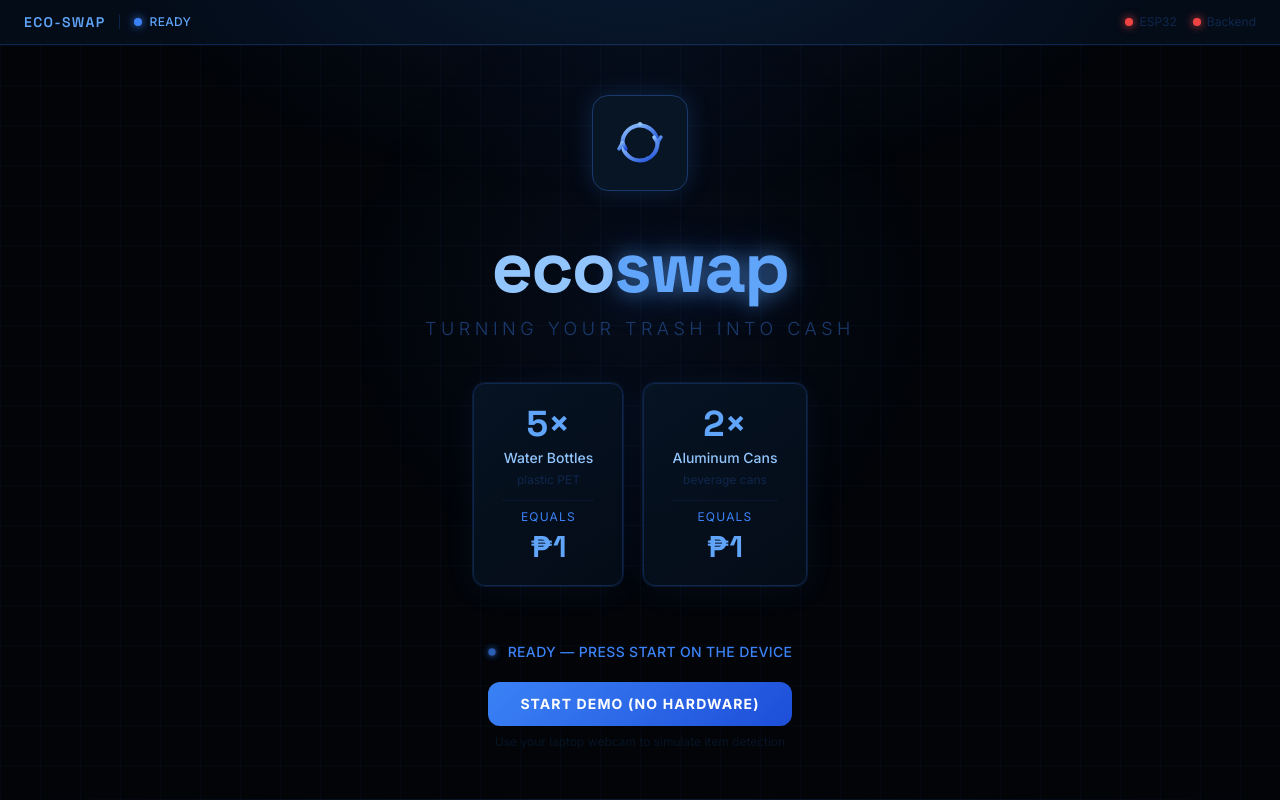
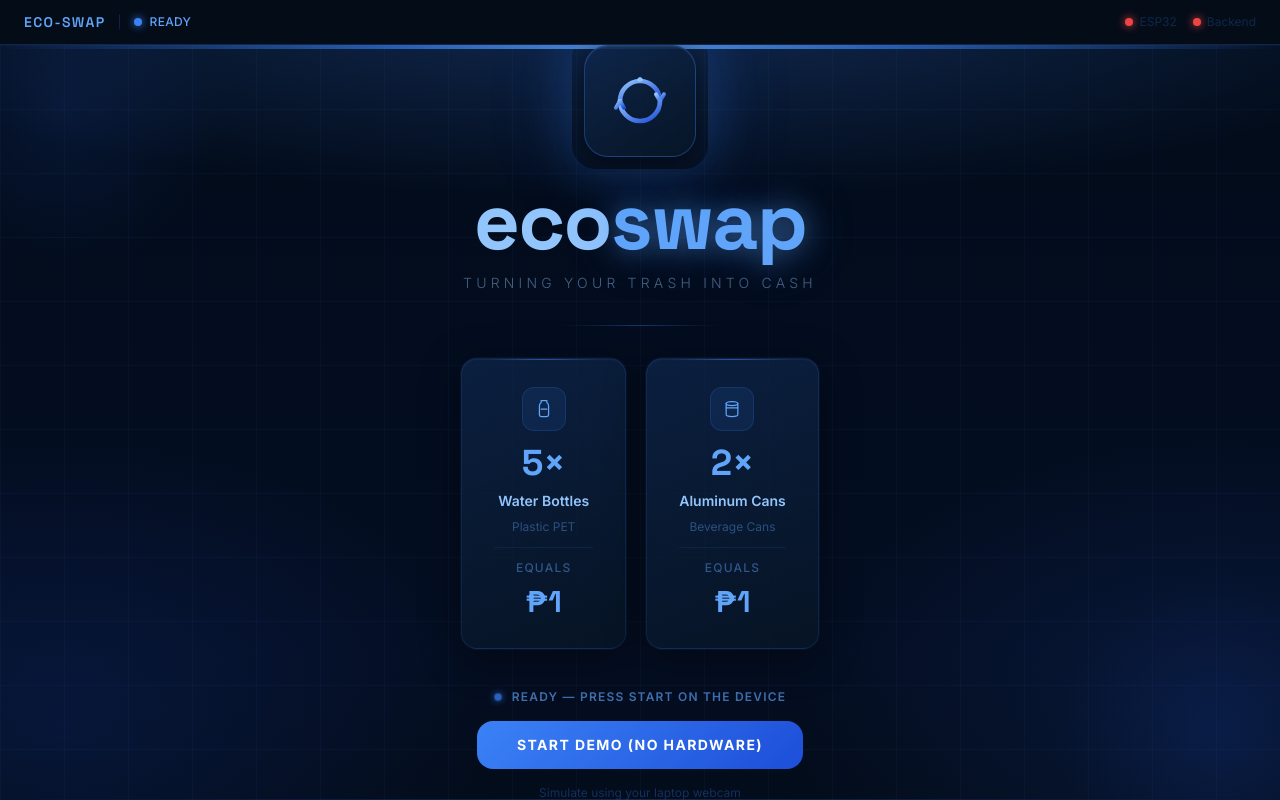
Before and after one commit to sh3ki/EcoSwap, a React (Vite) app in the folder frontend/: page / in a window 1280 px wide. Built offline with nearby package versions, Linux system fonts and the light colour scheme; no server answers.

Commit message:
Update frontend/src/components/IdleScreen.jsx

```diff
--- a/frontend/src/components/IdleScreen.jsx
+++ b/frontend/src/components/IdleScreen.jsx
@@ -1,43 +1,114 @@
 /**
  * IdleScreen — shown when state === "IDLE"
- * Full-screen landing with logo, tagline, exchange rates.
+ * Full-screen landing with atmospheric sky-blue hero design.
  */
 import { API_URL } from '../config'
 
 async function startSimulation() {
   await fetch(`${API_URL}/simulate/start`, { method: 'POST' })
 }
+
+// ── Palette constants (used inline to bypass stale Tailwind cache) ─────────
+const B = {
+  sky:    '#93c5fd',
+  bright: '#60a5fa',
+  mid:    '#3b82f6',
+  deep:   '#1d4ed8',
+  dark:   '#071525',
+  darker: '#040c18',
+  border: 'rgba(59,130,246,0.18)',
+  borderBright: 'rgba(59,130,246,0.35)',
+  dimText: 'rgba(147,197,253,0.45)',
+  midText: 'rgba(96,165,250,0.65)',
+}
+
 export default function IdleScreen() {
   return (
-    <div className="relative flex-1 flex flex-col items-center justify-center
-                    eco-grid-bg eco-radial-glow overflow-hidden select-none">
+    <div
+      className="relative flex-1 flex flex-col items-center justify-center overflow-hidden select-none"
+      style={{
+        background: `
+          radial-gradient(ellipse 130% 55% at 50% -8%, rgba(59,130,246,0.28) 0%, transparent 52%),
+          radial-gradient(ellipse 60% 70% at 5%  90%, rgba(29,78,216,0.14)  0%, transparent 55%),
+          radial-gradient(ellipse 60% 70% at 95% 90%, rgba(37,99,235,0.12)  0%, transparent 55%),
+          linear-gradient(180deg, #020b18 0%, #030d1f 40%, #040e22 80%, #030c1a 100%)
+        `,
+      }}
+    >
+      {/* ── Decorative grid ── */}
+      <div
+        className="absolute inset-0 pointer-events-none"
+        style={{
+          backgroundImage: `
+            linear-gradient(rgba(59,130,246,0.05) 1px, transparent 1px),
+            linear-gradient(90deg, rgba(59,130,246,0.05) 1px, transparent 1px)
+          `,
+          backgroundSize: '64px 64px',
+        }}
+      />
 
-      {/* Ambient glow blob */}
-      <div className="absolute top-1/3 left-1/2 -translate-x-1/2 -translate-y-1/2
-                      w-[600px] h-[600px] rounded-full pointer-events-none"
+      {/* ── Top aurora beam ── */}
+      <div
+        className="absolute top-0 left-0 right-0 h-1 pointer-events-none"
+        style={{ background: 'linear-gradient(90deg, transparent 0%, rgba(59,130,246,0.6) 30%, rgba(96,165,250,0.8) 50%, rgba(59,130,246,0.6) 70%, transparent 100%)' }}
+      />
+
+      {/* ── Decorative orb corners ── */}
+      <div className="absolute -top-24 -left-24 w-80 h-80 rounded-full pointer-events-none"
+           style={{ background: 'radial-gradient(circle, rgba(37,99,235,0.12) 0%, transparent 70%)' }} />
+      <div className="absolute -bottom-24 -right-24 w-80 h-80 rounded-full pointer-events-none"
+           style={{ background: 'radial-gradient(circle, rgba(29,78,216,0.10) 0%, transparent 70%)' }} />
+
+      {/* ── Main content ── */}
+      <div className="relative z-10 flex flex-col items-center gap-8 px-8 fade-in">
+
+        {/* Logo mark */}
+        <div className="flex flex-col items-center gap-6">
+          <div className="relative">
+            <div
+              className="absolute -inset-3 rounded-3xl pointer-events-none"
+              style={{ boxShadow: '0 0 50px rgba(59,130,246,0.30), 0 0 100px rgba(59,130,246,0.10)' }}
+            />
+            <div
+              className="relative flex items-center justify-center w-28 h-28 rounded-3xl"
               style={{
-             background: 'radial-gradient(circle, rgba(59,130,246,0.08) 0%, transparent 70%)'
-           }} />
-
-      {/* Content */}
-      <div className="relative z-10 flex flex-col items-center gap-10 px-8 fade-in">
-
-        {/* Logo mark — ecoswap circular-arrow icon */}
-        <div className="flex items-center justify-center w-24 h-24 rounded-2xl
-                        bg-eco-800 border border-eco-600 shadow-eco-md">
-          <EcoSwapIcon className="w-14 h-14" />
+                background: `linear-gradient(145deg, rgba(15,39,77,0.85) 0%, rgba(7,21,37,0.95) 100%)`,
+                border: `1px solid ${B.borderBright}`,
+                boxShadow: `inset 0 1px 0 rgba(255,255,255,0.06), 0 4px 24px rgba(0,0,0,0.5)`,
+              }}
+            >
+              <EcoSwapIcon className="w-16 h-16" />
+            </div>
           </div>
 
-        {/* Title — two-tone brand like the logo image */}
+          {/* Brand wordmark */}
           <div className="text-center">
-          <h1 className="font-brand font-bold text-7xl tracking-tight leading-none mb-3">
-            <span className="text-eco-300">eco</span>
-            <span className="text-eco-400 eco-glow-text">swap</span>
+            <h1
+              className="font-brand font-black leading-none mb-3"
+              style={{ fontSize: '5rem', letterSpacing: '-0.02em' }}
+            >
+              <span style={{ color: B.sky }}>eco</span>
+              <span
+                style={{
+                  color: B.bright,
+                  textShadow: `0 0 28px rgba(96,165,250,0.55), 0 0 56px rgba(59,130,246,0.25)`,
+                }}
+              >swap</span>
             </h1>
-          <p className="text-eco-600 text-lg font-light tracking-[0.25em] uppercase">
-            turning your trash into cash
+            <p
+              className="text-sm font-light"
+              style={{ color: B.dimText, letterSpacing: '0.30em', textTransform: 'uppercase' }}
+            >
+              Turning Your Trash Into Cash
             </p>
           </div>
+        </div>
+
+        {/* Divider */}
+        <div
+          className="w-40 h-px"
+          style={{ background: `linear-gradient(90deg, transparent, ${B.borderBright}, transparent)` }}
+        />
 
         {/* Exchange rate cards */}
         <div className="flex gap-5">
@@ -45,44 +116,47 @@ export default function IdleScreen() {
             count="5"
             label="Water Bottles"
             reward="₱1"
-            hint="plastic PET"
+            hint="Plastic PET"
+            icon={<BottleIcon />}
           />
           <ExchangeCard
             count="2"
             label="Aluminum Cans"
             reward="₱1"
-            hint="beverage cans"
+            hint="Beverage Cans"
+            icon={<CanIcon />}
           />
         </div>
 
         {/* CTA */}
-        <div className="flex flex-col items-center gap-3 mt-4">
-          <div className="flex items-center gap-3">
+        <div className="flex flex-col items-center gap-4 mt-2">
+          <div className="flex items-center gap-2.5">
             <span className="status-dot online pulse" />
-            <span className="text-eco-500 text-sm font-medium tracking-wide uppercase">
-              Ready — Press START on the device
+            <span
+              className="text-xs font-semibold tracking-widest uppercase"
+              style={{ color: B.midText }}
+            >
+              Ready — Press START on the Device
             </span>
           </div>
-
-          {/* Simulation shortcut */}
-          <div className="flex flex-col items-center gap-2 mt-2">
           <button
             onClick={startSimulation}
-              className="eco-btn-primary rounded-xl px-8 py-3 text-sm"
+            className="eco-btn-primary rounded-2xl text-sm font-bold"
+            style={{ padding: '14px 40px', minWidth: 260, letterSpacing: '0.10em' }}
           >
-              Start Demo (No Hardware)
+            START DEMO (NO HARDWARE)
           </button>
-            <p className="text-eco-800 text-xs">
-              Use your laptop webcam to simulate item detection
+          <p className="text-xs" style={{ color: 'rgba(59,130,246,0.30)' }}>
+            Simulate using your laptop webcam
           </p>
         </div>
       </div>
 
-      </div>
-
-      {/* Bottom line */}
-      <div className="absolute bottom-0 left-0 right-0 h-px
-                      bg-gradient-to-r from-transparent via-eco-600 to-transparent opacity-40" />
+      {/* ── Bottom horizon line ── */}
+      <div
+        className="absolute bottom-0 left-0 right-0 h-px pointer-events-none"
+        style={{ background: 'linear-gradient(90deg, transparent, rgba(59,130,246,0.25), transparent)' }}
+      />
     </div>
   )
 }
@@ -97,37 +171,81 @@ function EcoSwapIcon({ className }) {
           <stop offset="100%" stopColor="#1d4ed8" />
         </linearGradient>
       </defs>
-
-      {/* Top semicircle: left (9,24) clockwise over top to right (39,24) */}
       <path d="M 9 24 A 15 15 0 0 1 39 24"
             stroke="url(#iconG)" strokeWidth="3.5" strokeLinecap="round" fill="none" />
-      {/* Arrowhead at right end — V tip at (39,24) opening upward, shows downward (CW) flow */}
       <path d="M 36 19 L 39 24 L 42 19"
             stroke="url(#iconG)" strokeWidth="3" strokeLinecap="round" strokeLinejoin="round" fill="none" />
-
-      {/* Bottom semicircle: right (39,24) clockwise under bottom to left (9,24) */}
       <path d="M 39 24 A 15 15 0 0 1 9 24"
             stroke="url(#iconG)" strokeWidth="3.5" strokeLinecap="round" fill="none" />
-      {/* Arrowhead at left end — V tip at (9,24) opening downward, shows upward (CW) flow */}
       <path d="M 12 29 L 9 24 L 6 29"
             stroke="url(#iconG)" strokeWidth="3" strokeLinecap="round" strokeLinejoin="round" fill="none" />
-
-      {/* Leaf accent at top peak of arc */}
       <path d="M 21.5 8 Q 24 4 26.5 8 Q 24 11 21.5 8 Z" fill="#93c5fd" />
     </svg>
   )
 }
 
-function ExchangeCard({ count, label, reward, hint }) {
+// ── Item icons ────────────────────────────────────────────────────────────────
+function BottleIcon() {
   return (
-    <div className="eco-card eco-card-glow rounded-xl px-7 py-5 flex flex-col items-center
-                    gap-1 min-w-[150px] slide-up">
-      <span className="text-4xl font-brand font-bold text-eco-400">{count}×</span>
-      <span className="text-eco-300 text-sm font-medium text-center">{label}</span>
-      <span className="text-eco-700 text-xs">{hint}</span>
-      <div className="mt-2 h-px w-full bg-eco-700 opacity-40" />
-      <span className="text-eco-500 text-xs uppercase tracking-widest mt-1">equals</span>
-      <span className="text-3xl font-brand font-bold text-eco-400">{reward}</span>
+    <svg viewBox="0 0 24 24" fill="none" className="w-5 h-5"
+         stroke="#60a5fa" strokeWidth="1.5" strokeLinecap="round" strokeLinejoin="round">
+      <path d="M9 2h6" />
+      <path d="M8.5 2v2.5a4 4 0 00-2 3.5V19a2 2 0 002 2h7a2 2 0 002-2V8a4 4 0 00-2-3.5V2" />
+      <line x1="8.5" y1="12" x2="15.5" y2="12" />
+    </svg>
+  )
+}
+
+function CanIcon() {
+  return (
+    <svg viewBox="0 0 24 24" fill="none" className="w-5 h-5"
+         stroke="#60a5fa" strokeWidth="1.5" strokeLinecap="round" strokeLinejoin="round">
+      <ellipse cx="12" cy="5.5" rx="7" ry="2.5" />
+      <path d="M5 5.5v13a7 2.5 0 0014 0v-13" />
+      <line x1="5" y1="10.5" x2="19" y2="10.5" />
+    </svg>
+  )
+}
+
+// ── Exchange card ─────────────────────────────────────────────────────────────
+function ExchangeCard({ count, label, reward, hint, icon }) {
+  return (
+    <div
+      className="relative flex flex-col items-center gap-2 rounded-2xl slide-up"
+      style={{
+        padding: '28px 32px',
+        minWidth: 165,
+        background: `linear-gradient(160deg, rgba(15,39,77,0.70) 0%, rgba(7,21,37,0.85) 100%)`,
+        border: '1px solid rgba(59,130,246,0.14)',
+        backdropFilter: 'blur(16px)',
+        boxShadow: '0 0 0 1px rgba(59,130,246,0.06), 0 8px 40px rgba(0,0,0,0.45), inset 0 1px 0 rgba(255,255,255,0.04)',
+      }}
+    >
+      {/* Top accent line */}
+      <div
+        className="absolute top-0 left-6 right-6 h-px rounded-full"
+        style={{ background: 'linear-gradient(90deg, transparent, rgba(59,130,246,0.5), transparent)' }}
+      />
+
+      {/* Icon pill */}
+      <div
+        className="flex items-center justify-center w-11 h-11 rounded-xl mb-1"
+        style={{ background: 'rgba(59,130,246,0.10)', border: '1px solid rgba(59,130,246,0.18)' }}
+      >
+        {icon}
+      </div>
+
+      <span className="font-brand font-black text-4xl" style={{ color: '#60a5fa' }}>{count}×</span>
+      <span className="text-sm font-semibold text-center" style={{ color: '#93c5fd' }}>{label}</span>
+      <span className="text-xs" style={{ color: 'rgba(96,165,250,0.40)' }}>{hint}</span>
+
+      <div className="w-full h-px my-1" style={{ background: 'rgba(59,130,246,0.10)' }} />
+
+      <span
+        className="text-xs font-medium uppercase tracking-widest"
+        style={{ color: 'rgba(96,165,250,0.45)' }}
+      >equals</span>
+      <span className="font-brand font-black text-3xl" style={{ color: '#60a5fa' }}>{reward}</span>
     </div>
   )
 }
```
Lines whose indentation alone changed are shown as unchanged.
